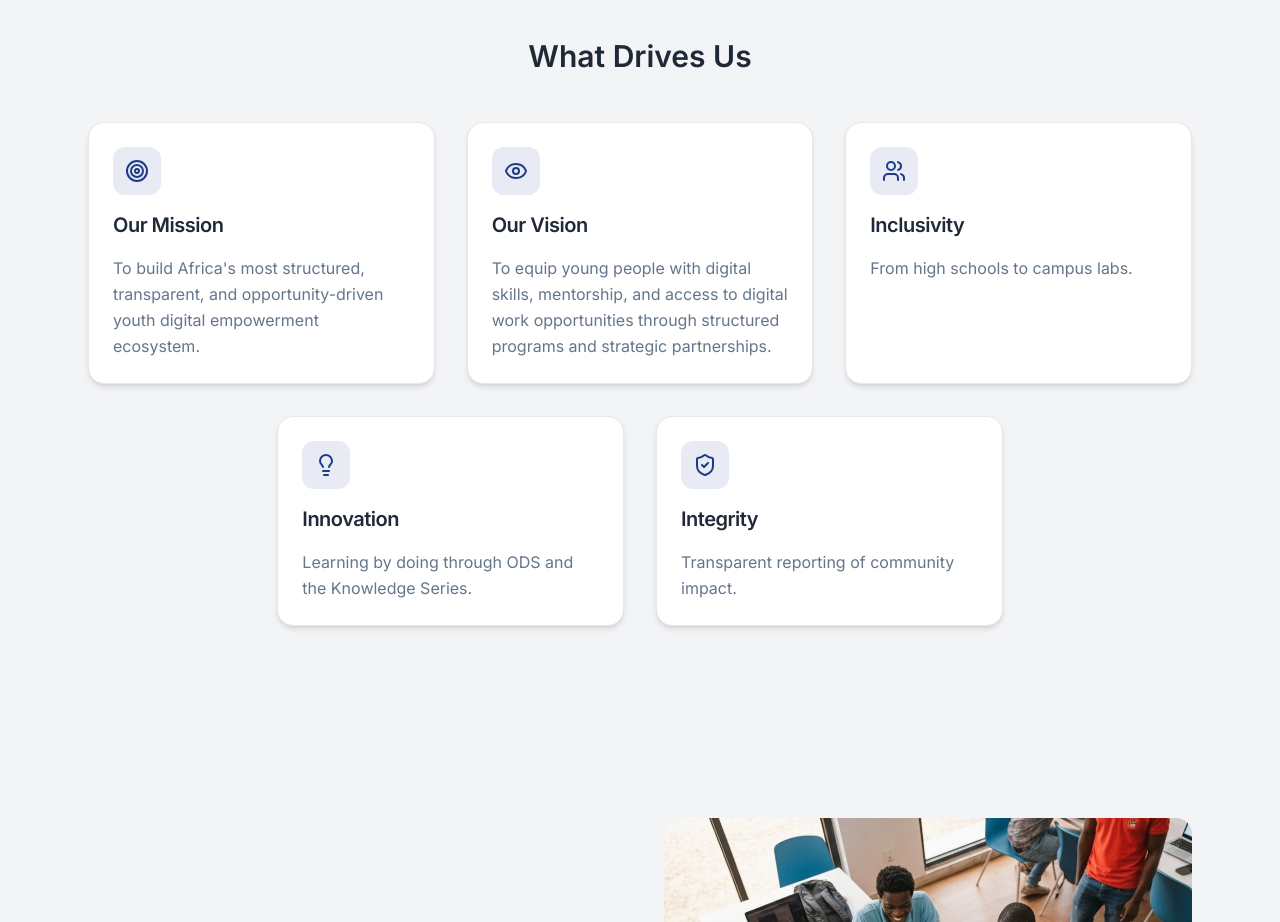
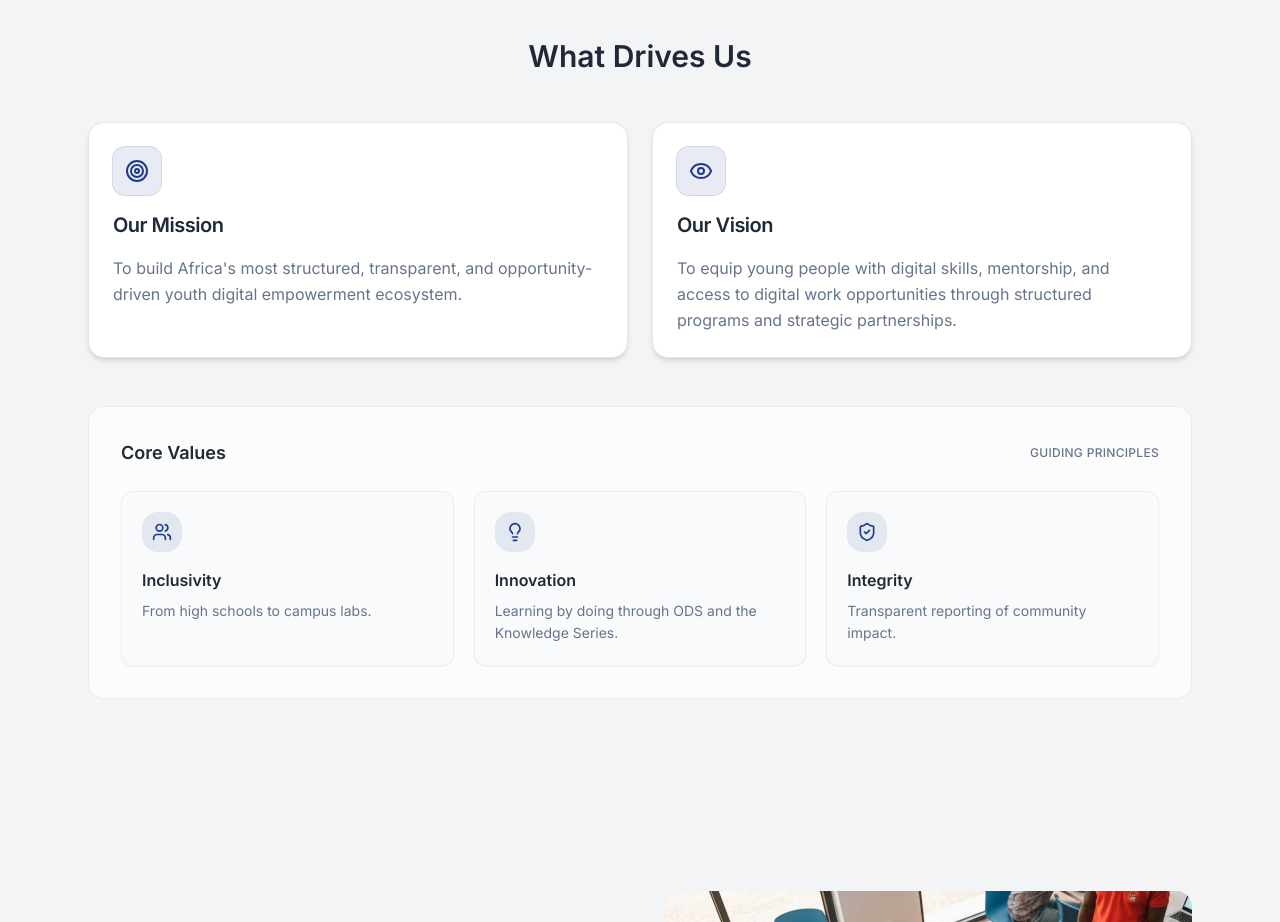
Before and after one commit to kingaranjoroge/ydt, a Next.js app: page /about in a window 1280 px wide. Shown: the part 3080-4002 px from the top of the page. Built offline with nearby package versions, Linux system fonts and the light colour scheme.

Commit message:
improve card layout

```diff
--- a/components/marketing/about/mission-vision-values-section.tsx
+++ b/components/marketing/about/mission-vision-values-section.tsx
@@ -2,32 +2,62 @@ import { Card, CardDescription, CardHeader, CardTitle } from "@/components/ui/ca
 import { values } from "./values"
 
 export function MissionVisionValuesSection() {
+  const missionVision = values.slice(0, 2)
+  const coreValues = values.slice(2)
+
   return (
     <section className="bg-muted py-16 md:py-24">
       <div className="mx-auto max-w-6xl px-4 md:px-6">
         <h2 className="text-balance text-center text-3xl font-semibold text-foreground">
           What Drives Us
         </h2>
-        <div className="mt-12 flex flex-wrap justify-center gap-8">
-          {values.map((value) => (
+        <div className="mt-12 grid gap-6 md:grid-cols-2">
+          {missionVision.map((item) => (
             <Card
-              key={value.title}
-              className="w-full md:w-[calc((100%-4rem)/3)] rounded-2xl border-border bg-card shadow-md"
+              key={item.title}
+              className="rounded-2xl border-border bg-card shadow-md transition-all duration-300 hover:-translate-y-1 hover:shadow-xl"
             >
               <CardHeader className="space-y-4">
-                <div className="flex h-12 w-12 items-center justify-center rounded-xl bg-primary/10">
-                  <value.icon className="h-6 w-6 text-primary" />
+                <div className="flex h-12 w-12 items-center justify-center rounded-xl bg-primary/10 ring-1 ring-primary/20">
+                  <item.icon className="h-6 w-6 text-primary" />
                 </div>
                 <CardTitle className="text-xl font-semibold text-foreground">
-                  {value.title}
+                  {item.title}
                 </CardTitle>
                 <CardDescription className="text-base leading-relaxed text-muted-foreground">
-                  {value.description}
+                  {item.description}
                 </CardDescription>
               </CardHeader>
             </Card>
           ))}
         </div>
+
+        <div className="mt-12 rounded-2xl border border-border/70 bg-card/70 p-6 md:p-8">
+          <div className="mb-6 flex items-center justify-between gap-4">
+            <h3 className="text-lg font-semibold text-foreground">Core Values</h3>
+            <span className="text-xs font-medium uppercase tracking-wide text-muted-foreground">
+              Guiding Principles
+            </span>
+          </div>
+          <div className="grid gap-5 md:grid-cols-3">
+            {coreValues.map((value) => (
+              <article
+                key={value.title}
+                className="rounded-xl border border-border/70 bg-background/90 p-5 shadow-sm transition-shadow duration-300 hover:shadow-md"
+              >
+                <div className="flex h-10 w-10 items-center justify-center rounded-lg bg-primary/10">
+                  <value.icon className="h-5 w-5 text-primary" />
+                </div>
+                <h4 className="mt-4 text-base font-semibold text-foreground">
+                  {value.title}
+                </h4>
+                <p className="mt-2 text-sm leading-relaxed text-muted-foreground">
+                  {value.description}
+                </p>
+              </article>
+            ))}
+          </div>
+        </div>
       </div>
     </section>
   )
```
